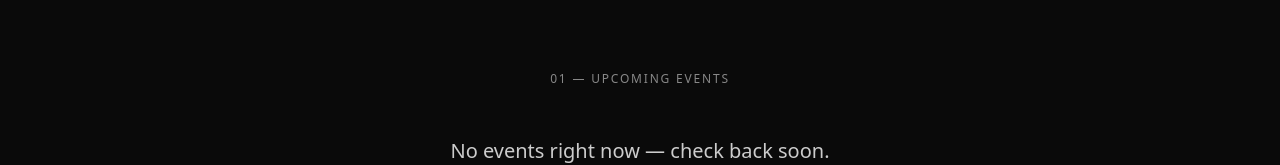
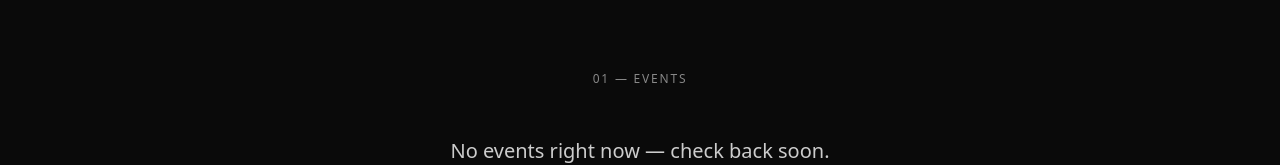
Before and after one commit to stef663k/TourGroupWeb, a SvelteKit app: page /events in a window 1280 px wide. Shown: the part 474-639 px from the top of the page. Built offline with nearby package versions, Linux system fonts and the light colour scheme.

Commit message:
Typo events

```diff
--- a/src/routes/events/+page.svelte
+++ b/src/routes/events/+page.svelte
@@ -24,7 +24,7 @@
 
 <!-- 01 — Kommende events -->
 <section>
-  <div class="label">01 — Upcoming events</div>
+  <div class="label">01 — events</div>
   {#if data.events.length === 0}
     <p class="lead">No events right now — check back soon.</p>
   {:else}
```
